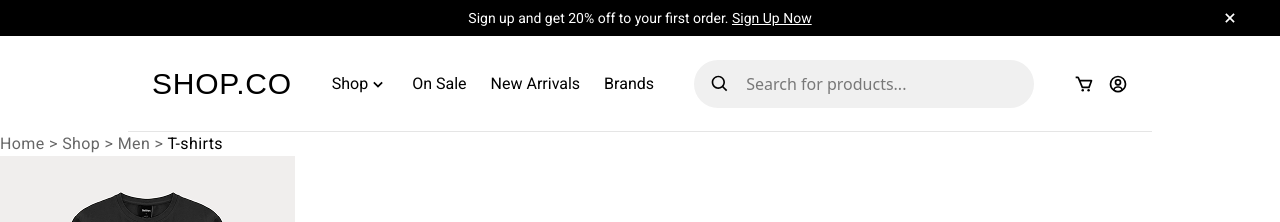
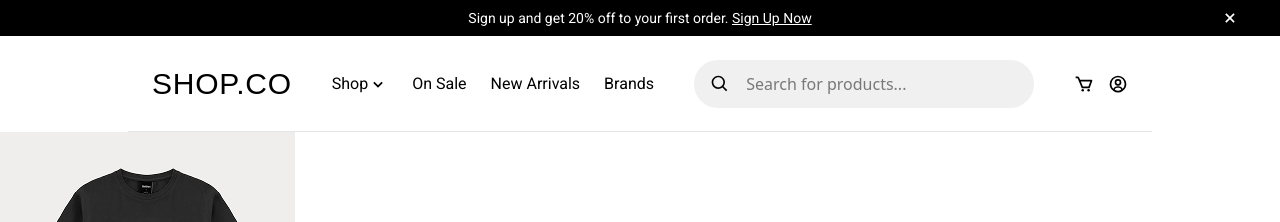
Before and after one commit to trishacapitle/clothing-ecommerce-frontend, a React (Vite) app: page /product/1 in a window 1280 px wide. Shown: the top 222 px of the page. Built offline with nearby package versions, Linux system fonts and the light colour scheme; a web font is replaced by a local one.

Commit message:
fix: remove wrong return

```diff
--- a/src/pages/CategoryPage/ui/Pagination.jsx
+++ b/src/pages/CategoryPage/ui/Pagination.jsx
@@ -1,9 +1,7 @@
 
 const Pagination = () => {
   return (
-    <div className="font-primary tracking-wide">
-      <span className="text-black/60">Home &gt; Shop &gt; Men &gt; </span> T-shirts
-    </div>
+    <></>
   );
 }
 
```
